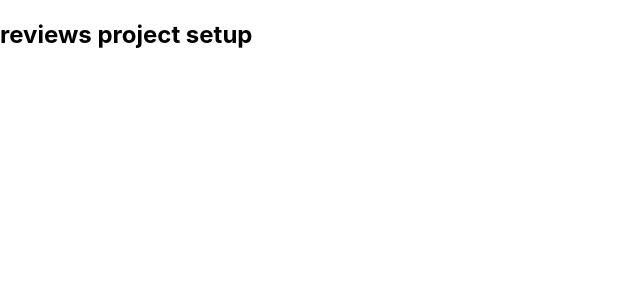
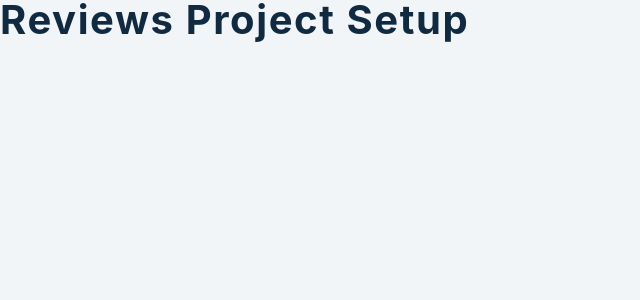
Before and after one commit to taiwocoker/Reviews, a React (Create React App) app: page / in a window 1280 px wide. Shown: the top 300 px of the page, without its empty margins (0-640 px from the left). Built offline with nearby package versions, Linux system fonts and the light colour scheme.

Commit message:
Add files for the functionality

```diff
--- /dev/null
+++ b/src/Review.js
@@ -0,0 +1,9 @@
+import React, { useState } from 'react';
+import people from './data';
+import { FaChevronLeft, FaChevronRight, FaQuoteRight } from 'react-icons/fa';
+
+const Review = () => {
+  return <h2>review component</h2>;
+};
+
+export default Review;
--- /dev/null
+++ b/src/data.js
@@ -0,0 +1,40 @@
+const reviews = [
+  {
+    id: 1,
+    name: 'susan smith',
+    job: 'web developer',
+    image:
+      'https://res.cloudinary.com/diqqf3eq2/image/upload/v1586883334/person-1_rfzshl.jpg',
+    text:
+      "I'm baby meggings twee health goth +1. Bicycle rights tumeric chartreuse before they sold out chambray pop-up. Shaman humblebrag pickled coloring book salvia hoodie, cold-pressed four dollar toast everyday carry",
+  },
+  {
+    id: 2,
+    name: 'anna johnson',
+    job: 'web designer',
+    image:
+      'https://res.cloudinary.com/diqqf3eq2/image/upload/v1586883409/person-2_np9x5l.jpg',
+    text:
+      'Helvetica artisan kinfolk thundercats lumbersexual blue bottle. Disrupt glossier gastropub deep v vice franzen hell of brooklyn twee enamel pin fashion axe.photo booth jean shorts artisan narwhal.',
+  },
+  {
+    id: 3,
+    name: 'peter jones',
+    job: 'intern',
+    image:
+      'https://res.cloudinary.com/diqqf3eq2/image/upload/v1586883417/person-3_ipa0mj.jpg',
+    text:
+      'Sriracha literally flexitarian irony, vape marfa unicorn. Glossier tattooed 8-bit, fixie waistcoat offal activated charcoal slow-carb marfa hell of pabst raclette post-ironic jianbing swag.',
+  },
+  {
+    id: 4,
+    name: 'bill anderson',
+    job: 'the boss',
+    image:
+      'https://res.cloudinary.com/diqqf3eq2/image/upload/v1586883423/person-4_t9nxjt.jpg',
+    text:
+      'Edison bulb put a bird on it humblebrag, marfa pok pok heirloom fashion axe cray stumptown venmo actually seitan. VHS farm-to-table schlitz, edison bulb pop-up 3 wolf moon tote bag street art shabby chic. ',
+  },
+];
+
+export default reviews;
--- a/src/index.css
+++ b/src/index.css
@@ -1,13 +1,252 @@
+/*
+===============
+Variables
+===============
+*/
+
+:root {
+  /* dark shades of primary color*/
+  --clr-primary-1: hsl(205, 86%, 17%);
+  --clr-primary-2: hsl(205, 77%, 27%);
+  --clr-primary-3: hsl(205, 72%, 37%);
+  --clr-primary-4: hsl(205, 63%, 48%);
+  /* primary/main color */
+  --clr-primary-5: hsl(205, 78%, 60%);
+  /* lighter shades of primary color */
+  --clr-primary-6: hsl(205, 89%, 70%);
+  --clr-primary-7: hsl(205, 90%, 76%);
+  --clr-primary-8: hsl(205, 86%, 81%);
+  --clr-primary-9: hsl(205, 90%, 88%);
+  --clr-primary-10: hsl(205, 100%, 96%);
+  /* darkest grey - used for headings */
+  --clr-grey-1: hsl(209, 61%, 16%);
+  --clr-grey-2: hsl(211, 39%, 23%);
+  --clr-grey-3: hsl(209, 34%, 30%);
+  --clr-grey-4: hsl(209, 28%, 39%);
+  /* grey used for paragraphs */
+  --clr-grey-5: hsl(210, 22%, 49%);
+  --clr-grey-6: hsl(209, 23%, 60%);
+  --clr-grey-7: hsl(211, 27%, 70%);
+  --clr-grey-8: hsl(210, 31%, 80%);
+  --clr-grey-9: hsl(212, 33%, 89%);
+  --clr-grey-10: hsl(210, 36%, 96%);
+  --clr-white: #fff;
+  --clr-red-dark: hsl(360, 67%, 44%);
+  --clr-red-light: hsl(360, 71%, 66%);
+  --clr-green-dark: hsl(125, 67%, 44%);
+  --clr-green-light: hsl(125, 71%, 66%);
+  --clr-black: #222;
+  --transition: all 0.3s linear;
+  --spacing: 0.1rem;
+  --radius: 0.25rem;
+  --light-shadow: 0 5px 15px rgba(0, 0, 0, 0.1);
+  --dark-shadow: 0 5px 15px rgba(0, 0, 0, 0.2);
+  --max-width: 1170px;
+  --fixed-width: 620px;
+}
+/*
+===============
+Global Styles
+===============
+*/
+
+*,
+::after,
+::before {
+  margin: 0;
+  padding: 0;
+  box-sizing: border-box;
+}
 body {
-  margin: 0;
-  font-family: -apple-system, BlinkMacSystemFont, 'Segoe UI', 'Roboto', 'Oxygen',
-    'Ubuntu', 'Cantarell', 'Fira Sans', 'Droid Sans', 'Helvetica Neue',
-    sans-serif;
-  -webkit-font-smoothing: antialiased;
-  -moz-osx-font-smoothing: grayscale;
+  font-family: -apple-system, BlinkMacSystemFont, 'Segoe UI', Roboto, Oxygen,
+    Ubuntu, Cantarell, 'Open Sans', 'Helvetica Neue', sans-serif;
+  background: var(--clr-grey-10);
+  color: var(--clr-grey-1);
+  line-height: 1.5;
+  font-size: 0.875rem;
+}
+ul {
+  list-style-type: none;
+}
+a {
+  text-decoration: none;
+}
+h1,
+h2,
+h3,
+h4 {
+  letter-spacing: var(--spacing);
+  text-transform: capitalize;
+  line-height: 1.25;
+  margin-bottom: 0.75rem;
+}
+h1 {
+  font-size: 3rem;
+}
+h2 {
+  font-size: 2rem;
+}
+h3 {
+  font-size: 1.25rem;
+}
+h4 {
+  font-size: 0.875rem;
+}
+p {
+  margin-bottom: 1.25rem;
+  color: var(--clr-grey-5);
+}
+@media screen and (min-width: 800px) {
+  h1 {
+    font-size: 4rem;
+  }
+  h2 {
+    font-size: 2.5rem;
+  }
+  h3 {
+    font-size: 1.75rem;
+  }
+  h4 {
+    font-size: 1rem;
+  }
+  body {
+    font-size: 1rem;
+  }
+  h1,
+  h2,
+  h3,
+  h4 {
+    line-height: 1;
+  }
+}
+/*  global classes */
+
+/* section */
+.section {
+  width: 90vw;
+  margin: 0 auto;
+  max-width: var(--max-width);
 }
 
-code {
-  font-family: source-code-pro, Menlo, Monaco, Consolas, 'Courier New',
-    monospace;
+@media screen and (min-width: 992px) {
+  .section {
+    width: 95vw;
+  }
 }
+
+/*
+===============
+Reviews
+===============
+*/
+main {
+  min-height: 100vh;
+  display: grid;
+  place-items: center;
+}
+.title {
+  text-align: center;
+  margin-bottom: 4rem;
+}
+.underline {
+  height: 0.25rem;
+  width: 5rem;
+  background: var(--clr-primary-5);
+  margin-left: auto;
+  margin-right: auto;
+}
+.container {
+  width: 80vw;
+  max-width: var(--fixed-width);
+}
+.review {
+  background: var(--clr-white);
+  padding: 1.5rem 2rem;
+  border-radius: var(--radius);
+  box-shadow: var(--light-shadow);
+  transition: var(--transition);
+  text-align: center;
+}
+.review:hover {
+  box-shadow: var(--dark-shadow);
+}
+.img-container {
+  position: relative;
+  width: 150px;
+  height: 150px;
+  border-radius: 50%;
+  margin: 0 auto;
+  margin-bottom: 1.5rem;
+}
+.person-img {
+  width: 100%;
+  display: block;
+  height: 100%;
+  object-fit: cover;
+  border-radius: 50%;
+  position: relative;
+}
+.quote-icon {
+  position: absolute;
+  top: 0;
+  left: 0;
+  width: 2.5rem;
+  height: 2.5rem;
+  display: grid;
+  place-items: center;
+  border-radius: 50%;
+  transform: translateY(25%);
+  background: var(--clr-primary-5);
+  color: var(--clr-white);
+}
+.img-container::before {
+  content: '';
+  width: 100%;
+  height: 100%;
+  background: var(--clr-primary-5);
+  position: absolute;
+  top: -0.25rem;
+  right: -0.5rem;
+  border-radius: 50%;
+}
+.author {
+  margin-bottom: 0.25rem;
+}
+.job {
+  margin-bottom: 0.5rem;
+  text-transform: uppercase;
+  color: var(--clr-primary-5);
+  font-size: 0.85rem;
+}
+.info {
+  margin-bottom: 0.75rem;
+}
+.prev-btn,
+.next-btn {
+  color: var(--clr-primary-7);
+  font-size: 1.25rem;
+  background: transparent;
+  border-color: transparent;
+  margin: 0 0.5rem;
+  transition: var(--transition);
+  cursor: pointer;
+}
+.prev-btn:hover,
+.next-btn:hover {
+  color: var(--clr-primary-5);
+}
+.random-btn {
+  margin-top: 0.5rem;
+  background: var(--clr-primary-10);
+  color: var(--clr-primary-5);
+  padding: 0.25rem 0.5rem;
+  text-transform: capitalize;
+  border-radius: var(--radius);
+  transition: var(--transition);
+  border-color: transparent;
+  cursor: pointer;
+}
+.random-btn:hover {
+  background: var(--clr-primary-5);
+  color: var(--clr-primary-1);
+}
--- a/src/index.js
+++ b/src/index.js
@@ -2,7 +2,6 @@
 import ReactDOM from 'react-dom';
 import './index.css';
 import App from './App';
-import reportWebVitals from './reportWebVitals';
 
 ReactDOM.render(
   <React.StrictMode>
@@ -10,8 +9,3 @@
   </React.StrictMode>,
   document.getElementById('root')
 );
-
-// If you want to start measuring performance in your app, pass a function
-// to log results (for example: reportWebVitals(console.log))
-// or send to an analytics endpoint. Learn more: https://bit.ly/CRA-vitals
-reportWebVitals();
```
